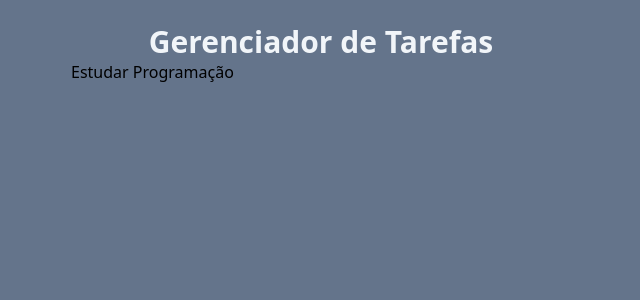
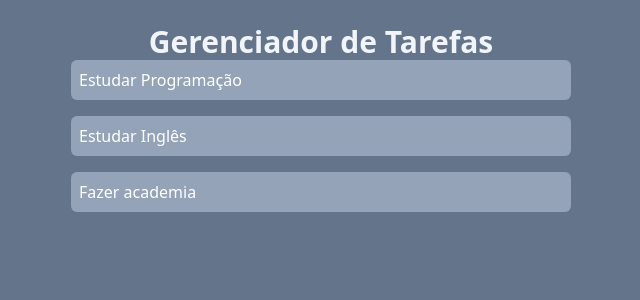
Before and after one commit to lucamartinsb/React, a React (Vite) app: page / in a window 1280 px wide. Shown: the top 300 px of the page, without its empty margins (319-959 px from the left). Built offline with nearby package versions, Linux system fonts and the light colour scheme.

Commit message:
renderizando a lista do state, passada por props, através da função map e estilizando essa lista

```diff
--- a/src/components/Tasks.tsx
+++ b/src/components/Tasks.tsx
@@ -4,7 +4,13 @@
     São como parametros de uma função, mas para componentes React.
     Props servem para:
     - Passar dados de um pai para um filho. - Reusabilidade de componentes. - Comunicação unidirecional. - Personalização de componentes. - Renderização condicional. */
-  return <h1>{props.tasks[0].title}</h1>;
+  return (
+    <ul className="space-y-4">
+      {props.tasks.map((task) => (
+        <li className="bg-slate-400 text-white p-2 rounded-md">{task.title}</li>
+      ))}
+    </ul>
+  );
 }
 
 export default Tasks;
```
